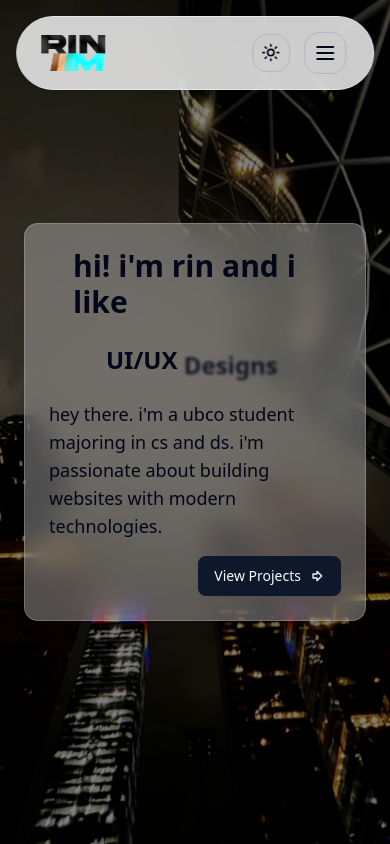
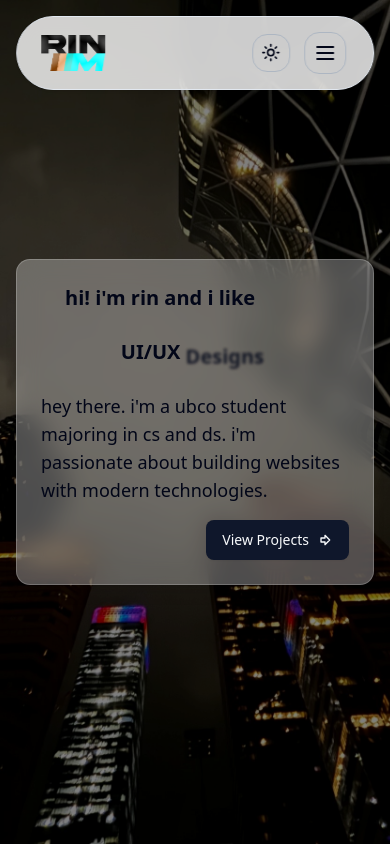
Before and after one commit to rinmeng/v2-rinmeng, a React (Vite) app: page /#/ in a window 390 px wide. Built offline with nearby package versions, Linux system fonts and the light colour scheme; what tailwindcss-animated would draw is missing.

Commit message:
update text in Home page for clarity and adjust layout for improved responsiveness

```diff
--- a/src/pages/Home.tsx
+++ b/src/pages/Home.tsx
@@ -19,7 +19,7 @@ const CONFIG = {
 
 const textArray: string[] = [
   "Video Editing",
-  "Creating Beautiful Websites",
+  "Developing Beautiful Websites",
   "UI/UX Designs",
   "Web Development",
   "Learning New Frameworks",
@@ -52,12 +52,12 @@ const AnimatedText: React.FC = () => {
   );
 
   return (
-    <div className="w-full px-6 h-20 flex items-center overflow-hidden">
-      <div className="relative w-full" key={key}>
+    <div className="min-w-full px-0 md:px-6 h-20 flex items-center overflow-hidden">
+      <div className="relative w-full text-center" key={key}>
         {words.map((word, wordIndex) => (
           <span
             key={wordIndex}
-            className={`inline-block animate-swipe-in-out`}
+            className={`inline-block animate-swipe-in-out text-center`}
             style={{
               animationDelay: `${wordIndex * actualStaggerDelay}s`,
               opacity: 0,
@@ -87,7 +87,7 @@ const Home: React.FC = () => {
 
         <div
           className="relative flex justify-center lg:justify-start items-center
-        h-full w-full container px-6"
+        h-full w-full container px-4"
         >
           <Card
             className="flex flex-col justify-center backdrop-blur-md gap-4 md:gap-6
@@ -97,10 +97,10 @@ const Home: React.FC = () => {
             <CardContent>
               <CardHeader>
                 <div>
-                  <div className="text-3xl font-bold">
+                  <div className="text-xl md:text-3xl font-bold">
                     hi! i'm <span>rin</span> and i like{" "}
                   </div>
-                  <div className="text-2xl md:text-4xl xl:text-6xl font-bold text-center">
+                  <div className="text-xl sm:text-3xl md:text-4xl xl:text-6xl font-bold text-center w-full">
                     <AnimatedText />
                   </div>
                 </div>
```
